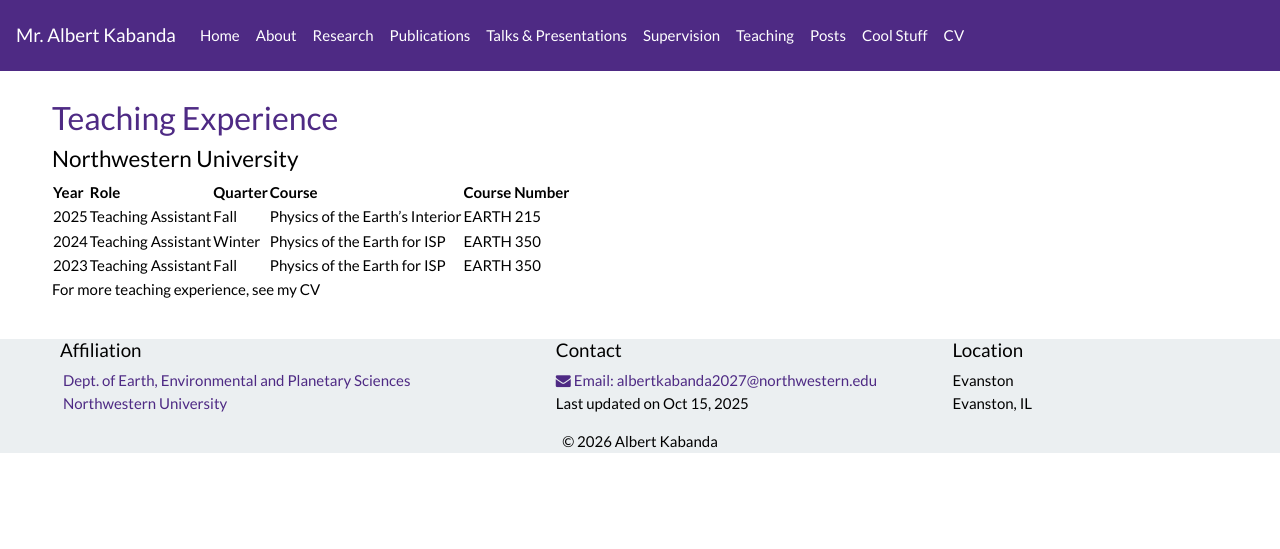
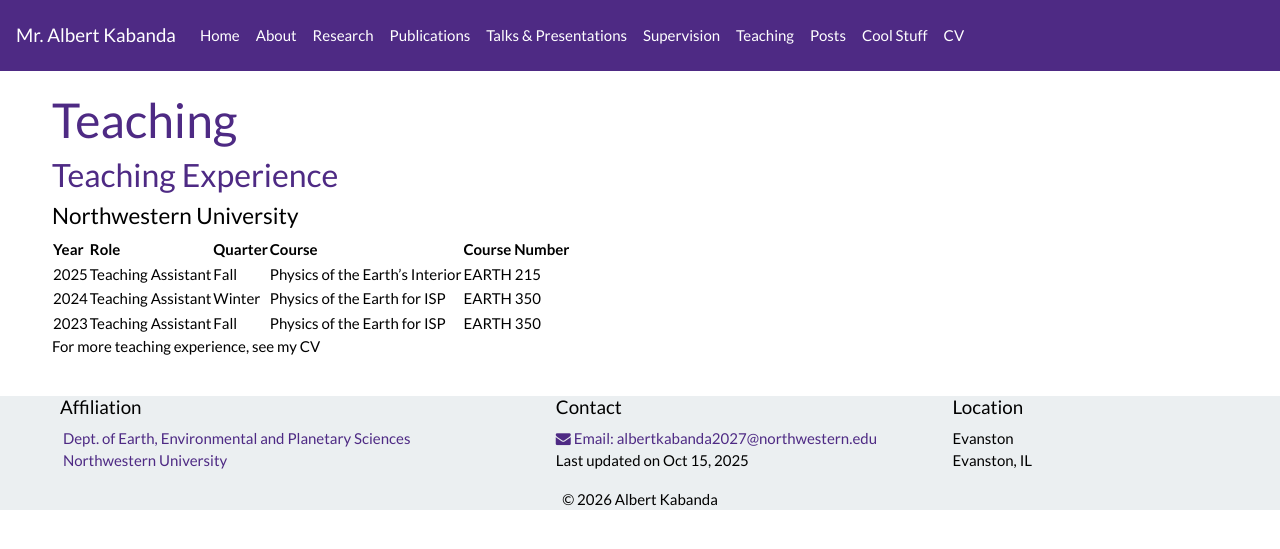
Before and after one commit to albertkabanda/albertkabanda.github.io, a Jekyll site: the page built from _pages/teaching.md, in a window 1280 px wide. Shown: the top 549 px of the page. Built offline with Jekyll 4.4.1, drawn with Linux system fonts in a browser that asks for light colours; nearby versions of some CDN libraries; a style sheet for code colours, icons or effects is not loaded.

Commit message:
Update teaching.md

```diff
--- a/_pages/teaching.md
+++ b/_pages/teaching.md
@@ -1,6 +1,6 @@
 ---
 layout: page
-title: ##Teaching
+title: Teaching
 permalink: /teaching/
 ---
 
```
